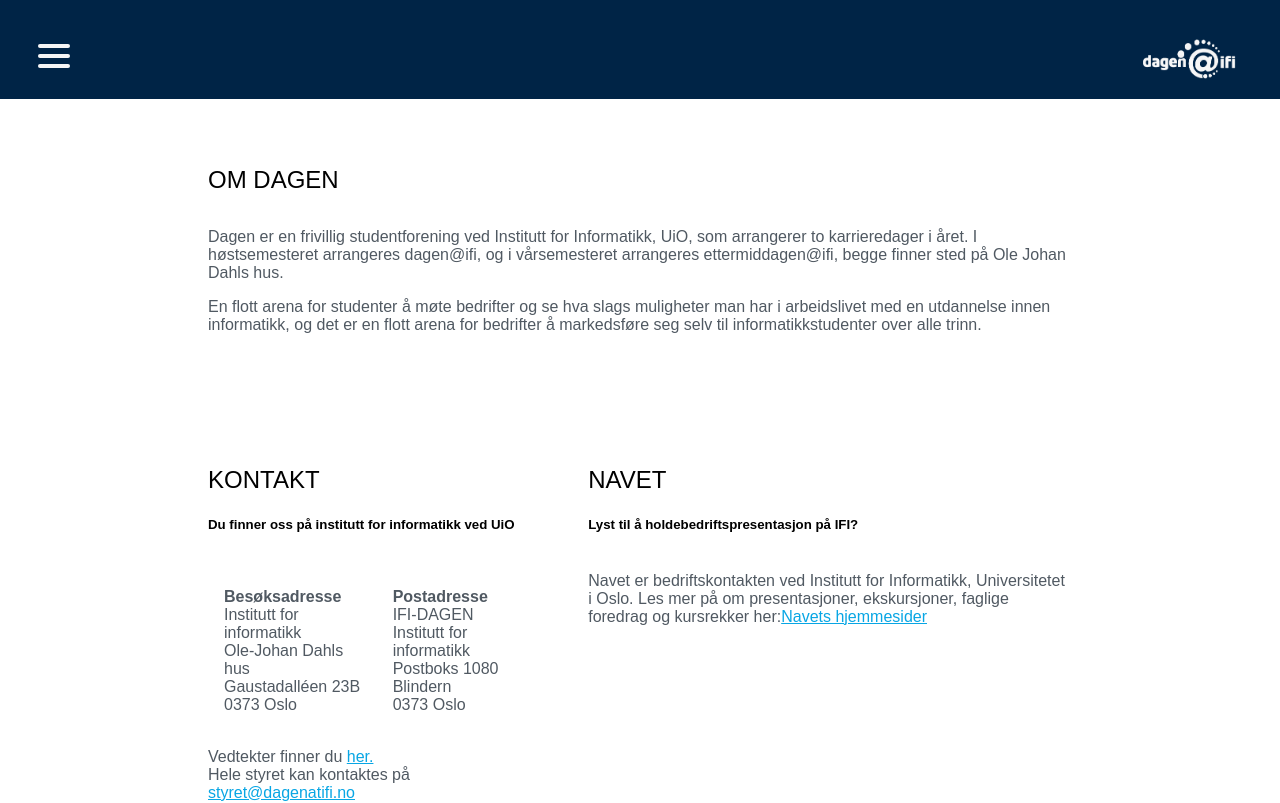
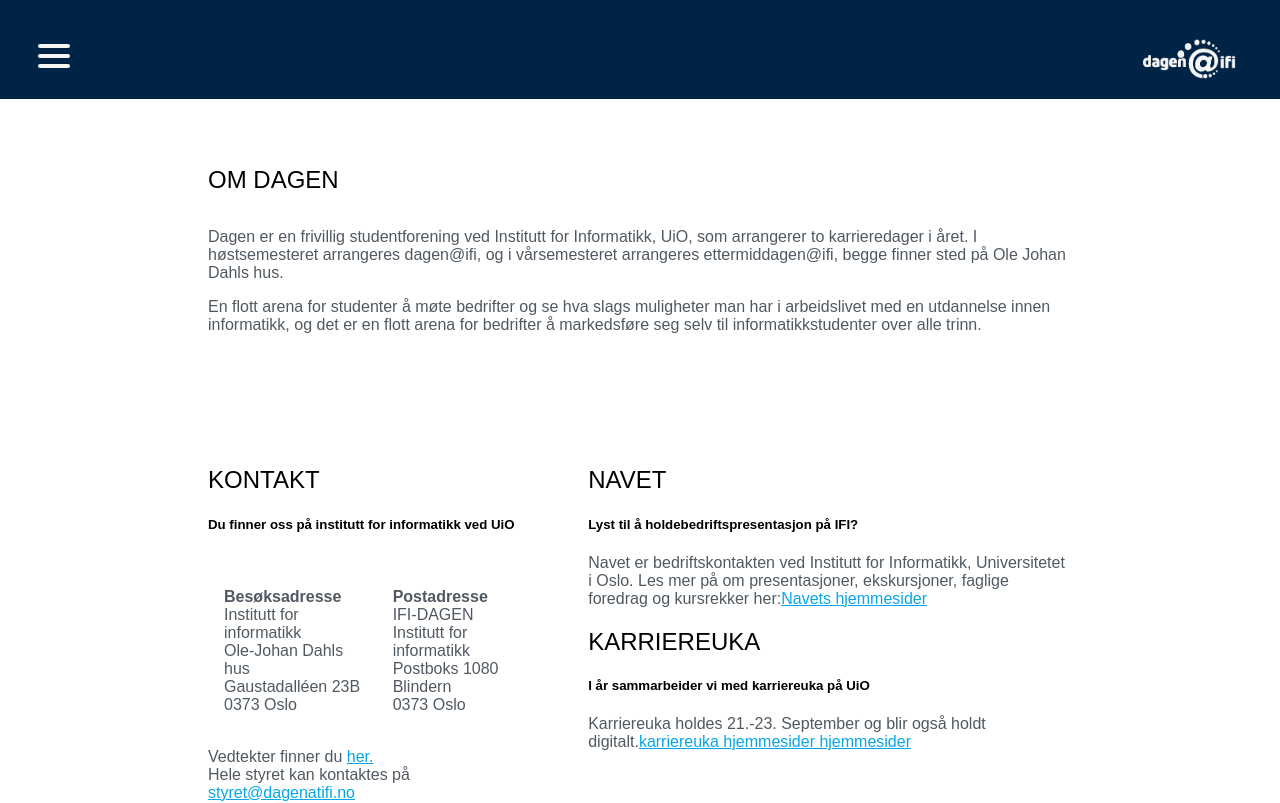
Before and after one commit to ifi-dagen/webpage, a React (Create React App) app: page /kontakt in a window 1280 px wide. Shown: the top 803 px of the page. Built offline with nearby package versions, Linux system fonts and the light colour scheme.

Commit message:
info om karriereuka. fix #26 #31

```diff
--- a/src/Kontakt.js
+++ b/src/Kontakt.js
@@ -67,9 +67,13 @@
             <div class="col-md-4 offset-1">
               <h2 class="svart_overskrift">Navet</h2>
               <h5>Lyst til å holdebedriftspresentasjon på IFI?</h5>
-              <br/>Navet er bedriftskontakten ved Institutt for Informatikk, Universitetet i Oslo. Les mer på om
+              Navet er bedriftskontakten ved Institutt for Informatikk, Universitetet i Oslo. Les mer på om
               presentasjoner, ekskursjoner, faglige foredrag og kursrekker her:
               <a href="https://ifinavet.no/forcompanies">Navets hjemmesider</a>
+              <h2 class="svart_overskrift">Karriereuka</h2>
+              <h5>I år sammarbeider vi med karriereuka på UiO</h5>
+              Karriereuka holdes 21.-23. September og blir også holdt digitalt.
+              <a href="https://www.uio.no/studier/karriere/karriereuka/">karriereuka hjemmesider hjemmesider</a>
             </div>
 
           </div>
```
